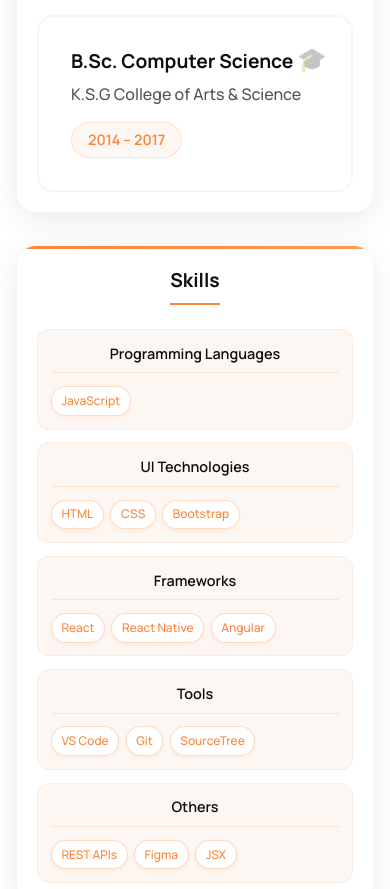
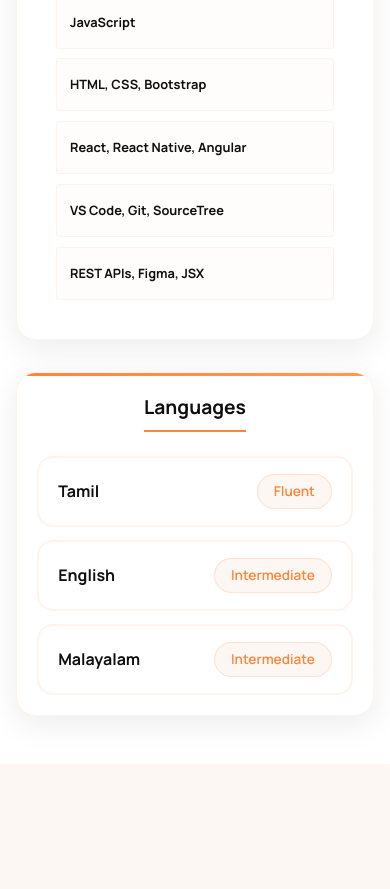
Before and after one commit to ASakkeer/vite-react-ts-portfolio, a React (Vite) app: page / in a window 390 px wide. Shown: the part 5960-6849 px from the top of the page. Built offline with nearby package versions, Linux system fonts and the light colour scheme.

Commit message:
Enhance Vite configuration for server accessibility; update CSS styles for skills section layout and responsiveness, including refactoring skill categories and values. Comment out key projects section in Resume component for future use.

```diff
--- a/src/components/Resume.tsx
+++ b/src/components/Resume.tsx
@@ -84,7 +84,7 @@ const Resume: React.FC = () => {
               </div>
             </div>
 
-            <div className="resume-section">
+            {/* <div className="resume-section">
               <h3 className="section-title">Key Projects</h3>
               <div className="project-item">
                 <div className="project-header">
@@ -109,7 +109,7 @@ const Resume: React.FC = () => {
                   Analyzes vehicle status and generates a comprehensive PDI report.
                 </p>
               </div>
-            </div>
+            </div> */}
           </div>
 
           <div className="resume-sidebar">
@@ -124,43 +124,21 @@ const Resume: React.FC = () => {
 
             <div className="sidebar-section">
               <h3 className="sidebar-title">Skills</h3>
-              <div className="skills-grid">
-                <div className="skill-category">
-                  <h4 className="skill-category-title">Programming Languages</h4>
-                  <div className="skill-tags">
-                    <span className="skill-tag">JavaScript</span>
+              <div className="skills-container">
+                <div className="skill-categories">
+                  <div className="skill-category-item">
+                    <div className="skill-category-title">Programming Languages</div>
+                    <div className="skill-category-title">UI Technologies</div>
+                    <div className="skill-category-title">Frameworks</div>
+                    <div className="skill-category-title">Tools</div>
+                    <div className="skill-category-title">Others</div>
                   </div>
-                </div>
-                <div className="skill-category">
-                  <h4 className="skill-category-title">UI Technologies</h4>
-                  <div className="skill-tags">
-                    <span className="skill-tag">HTML</span>
-                    <span className="skill-tag">CSS</span>
-                    <span className="skill-tag">Bootstrap</span>
-                  </div>
-                </div>
-                <div className="skill-category">
-                  <h4 className="skill-category-title">Frameworks</h4>
-                  <div className="skill-tags">
-                    <span className="skill-tag">React</span>
-                    <span className="skill-tag">React Native</span>
-                    <span className="skill-tag">Angular</span>
-                  </div>
-                </div>
-                <div className="skill-category">
-                  <h4 className="skill-category-title">Tools</h4>
-                  <div className="skill-tags">
-                    <span className="skill-tag">VS Code</span>
-                    <span className="skill-tag">Git</span>
-                    <span className="skill-tag">SourceTree</span>
-                  </div>
-                </div>
-                <div className="skill-category">
-                  <h4 className="skill-category-title">Others</h4>
-                  <div className="skill-tags">
-                    <span className="skill-tag">REST APIs</span>
-                    <span className="skill-tag">Figma</span>
-                    <span className="skill-tag">JSX</span>
+                  <div className="skill-values">
+                    <div className="skill-value">JavaScript</div>
+                    <div className="skill-value">HTML, CSS, Bootstrap</div>
+                    <div className="skill-value">React, React Native, Angular</div>
+                    <div className="skill-value">VS Code, Git, SourceTree</div>
+                    <div className="skill-value">REST APIs, Figma, JSX</div>
                   </div>
                 </div>
               </div>
--- a/src/index.css
+++ b/src/index.css
@@ -1652,27 +1652,12 @@ section {
 
 .education-item {
   background: var(--color-white);
-  padding: 2rem;
-  border-radius: 16px;
-  border: 2px solid rgba(253, 133, 58, 0.1);
-  transition: all 0.3s ease;
+  /* padding: 2rem; */
+  /* border-radius: 16px; */
+  /* border: 2px solid rgba(253, 133, 58, 0.1); */
+  /* transition: all 0.3s ease; */
   position: relative;
   text-align: left;
-}
-
-.education-item:hover {
-  transform: translateY(-3px);
-  box-shadow: 0 8px 25px rgba(253, 133, 58, 0.15);
-  border-color: rgba(253, 133, 58, 0.3);
-}
-
-.education-item::before {
-  content: '🎓';
-  position: absolute;
-  top: 1.5rem;
-  right: 1.5rem;
-  font-size: 1.5rem;
-  opacity: 0.3;
 }
 
 .degree {
@@ -1703,60 +1688,66 @@ section {
   width: fit-content;
 }
 
-.skills-grid {
+.skills-container {
+  background: var(--color-white);
+  border-radius: 12px;
+  /* padding: 1.5rem; */
+  /* border: 1px solid rgba(253, 133, 58, 0.1); */
+}
+
+.skill-categories {
   display: grid;
   grid-template-columns: 1fr 1fr;
   gap: 1rem;
-}
-
-.skill-category {
-  background: var(--color-primary-light);
-  padding: 1rem;
-  border-radius: 12px;
+  align-items: stretch;
+}
+
+.skill-category-item {
+  display: flex;
+  flex-direction: column;
+  gap: 0.8rem;
+}
+
+.skill-values {
+  display: flex;
+  flex-direction: column;
+  gap: 0.8rem;
+}
+
+.skill-category-title {
+  font-size: 0.85rem;
+  font-weight: 600;
+  color: var(--color-primary);
+  padding: 0.6rem 1rem;
+  /* background: rgba(253, 133, 58, 0.05); */
+  border: 1px solid rgba(253, 133, 58, 0.15);
+  border-radius: 3px;
+  text-align: left;
+  transition: all 0.3s ease;
+  min-height: 2.5rem;
+  display: flex;
+  align-items: center;
+}
+
+.skill-value {
+  font-size: 0.8rem;
+  font-weight: 400;
+  color: var(--color-dark);
+  padding: 0.6rem 1rem;
+  background: rgba(253, 133, 58, 0.02);
   border: 1px solid rgba(253, 133, 58, 0.1);
+  border-radius: 3px;
+  text-align: left;
   transition: all 0.3s ease;
-}
-
-.skill-category:hover {
-  transform: translateY(-2px);
-  box-shadow: 0 4px 12px rgba(253, 133, 58, 0.15);
+  min-height: 2.5rem;
+  display: flex;
+  font-weight: 700;
+  align-items: center;
+}
+
+.skill-value:hover {
+  background: rgba(253, 133, 58, 0.05);
   border-color: rgba(253, 133, 58, 0.2);
-}
-
-.skill-category-title {
-  font-size: 0.9rem;
-  font-weight: 600;
-  color: var(--color-dark);
-  margin: 0 0 0.8rem 0;
-  text-align: center;
-  padding-bottom: 0.5rem;
-  border-bottom: 1px solid rgba(253, 133, 58, 0.2);
-}
-
-.skill-tags {
-  display: flex;
-  flex-wrap: wrap;
-  gap: 0.4rem;
-  justify-content: center;
-}
-
-.skill-tag {
-  background: var(--color-white);
-  color: var(--color-primary);
-  padding: 0.3rem 0.6rem;
-  border-radius: 15px;
-  font-size: 0.75rem;
-  font-weight: 500;
-  border: 1px solid rgba(253, 133, 58, 0.3);
-  transition: all 0.3s ease;
-  box-shadow: 0 2px 4px rgba(253, 133, 58, 0.1);
-}
-
-.skill-tag:hover {
-  background: var(--color-primary);
-  color: var(--color-white);
-  transform: translateY(-1px);
-  box-shadow: 0 4px 8px rgba(253, 133, 58, 0.2);
 }
 
 .languages-list {
@@ -1881,6 +1872,31 @@ section {
     max-width: 250px;
   }
 
+  .skills-container {
+    padding: 1rem;
+  }
+
+  .skills-heading {
+    font-size: 1rem;
+    margin-bottom: 1.2rem;
+  }
+
+  .skill-categories {
+    gap: 0.6rem;
+  }
+
+  .skill-category-item,
+  .skill-values {
+    gap: 0.5rem;
+  }
+
+  .skill-category-title,
+  .skill-value {
+    padding: 0.4rem 0.6rem;
+    font-size: 0.75rem;
+    min-height: 2rem;
+  }
+
   .name {
     font-size: 1.8rem;
   }
@@ -1893,13 +1909,25 @@ section {
     justify-content: flex-start;
   }
 
-  .skills-grid {
+  .skills-container {
+    padding: 1.2rem;
+  }
+
+  .skill-categories {
     grid-template-columns: 1fr;
     gap: 0.8rem;
   }
 
-  .skill-category {
-    padding: 0.8rem;
+  .skill-category-item,
+  .skill-values {
+    gap: 0.6rem;
+  }
+
+  .skill-category-title,
+  .skill-value {
+    padding: 0.5rem 0.8rem;
+    font-size: 0.8rem;
+    min-height: 2.2rem;
   }
 
   .languages-list {
--- a/vite.config.ts
+++ b/vite.config.ts
@@ -4,4 +4,13 @@ import react from '@vitejs/plugin-react-swc'
 // https://vite.dev/config/
 export default defineConfig({
   plugins: [react()],
+  server: {
+    host: true,
+    allowedHosts: [
+      'localhost',
+      '127.0.0.1',
+      '77230c3df2ce.ngrok-free.app',
+      '.ngrok-free.app'
+    ]
+  }
 })
```
